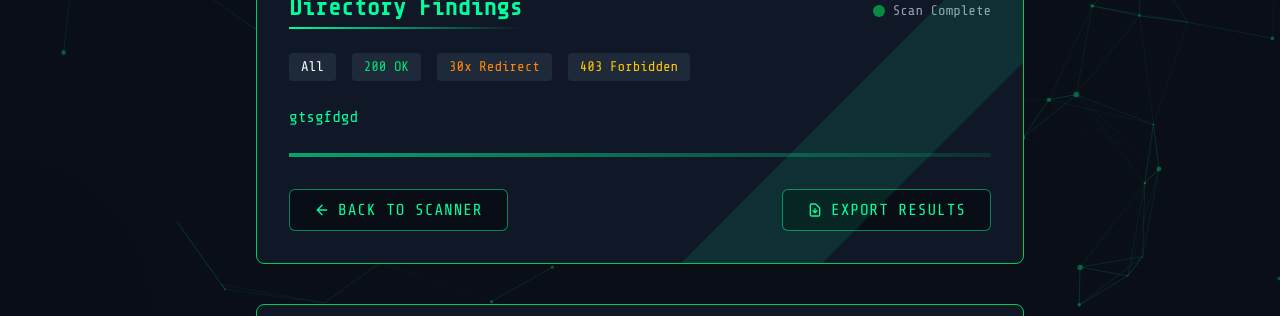
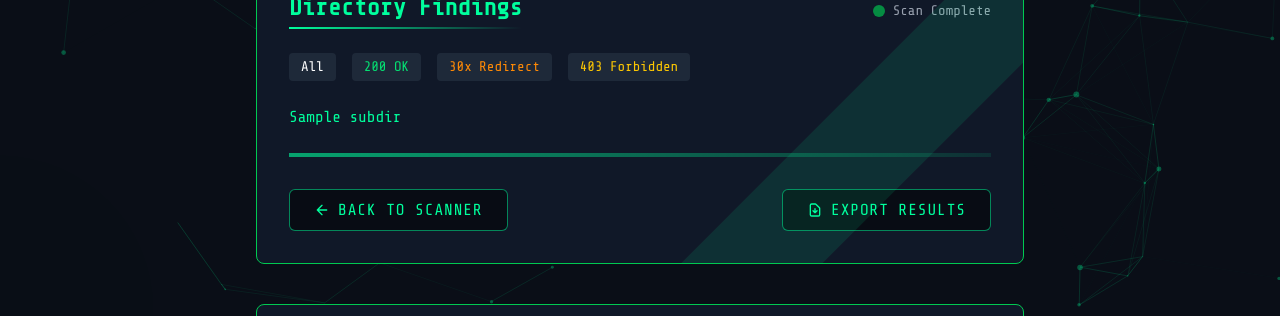
Before and after one commit to ViswajithJ/advanced-reconnaissance-suite, a Flask app: template app/templates/subdir_output.html in a window 1280 px wide; the page is wider, and only the part inside the window is pictured. Shown: the part 491-807 px from the top of that part. Run offline with Flask 3, Linux system fonts and the light colour scheme; the template is opened without the code that fills it: most values are stand-ins (such as "Sample title", 1, 10 or a date in 2020).

Commit message:
Fix output of subdir-enum

```diff
--- a/app/templates/subdir_output.html
+++ b/app/templates/subdir_output.html
@@ -345,8 +345,9 @@
 				</div>
 
 				<div id="results-container" class="space-y-2 max-h-96 overflow-y-auto pr-2">
-					<!-- {{ subdir_result }} -->
-					gtsgfdgd
+					{% for subdir in subdir_result %}
+						{{ subdir }}<br>
+					{% endfor %}
 				</div>
 
 				<div class="mt-6 w-full h-1 scan-progress"></div>
```
